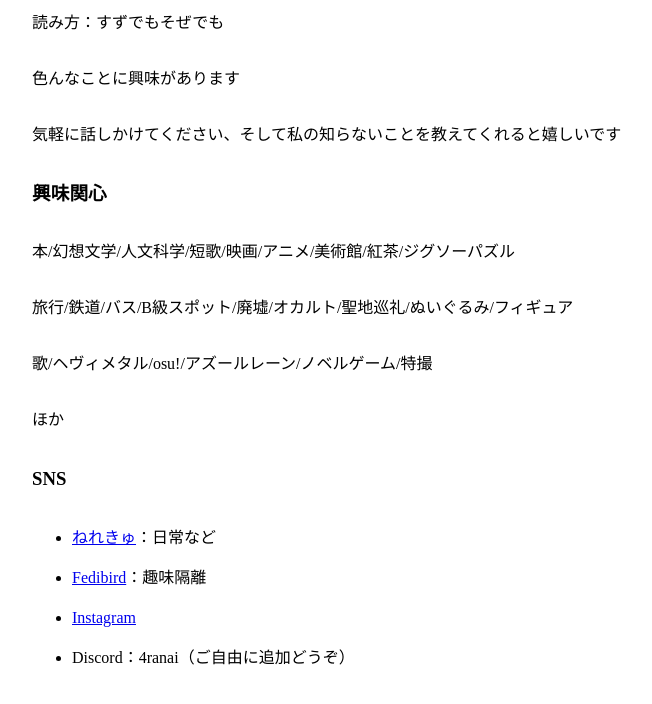
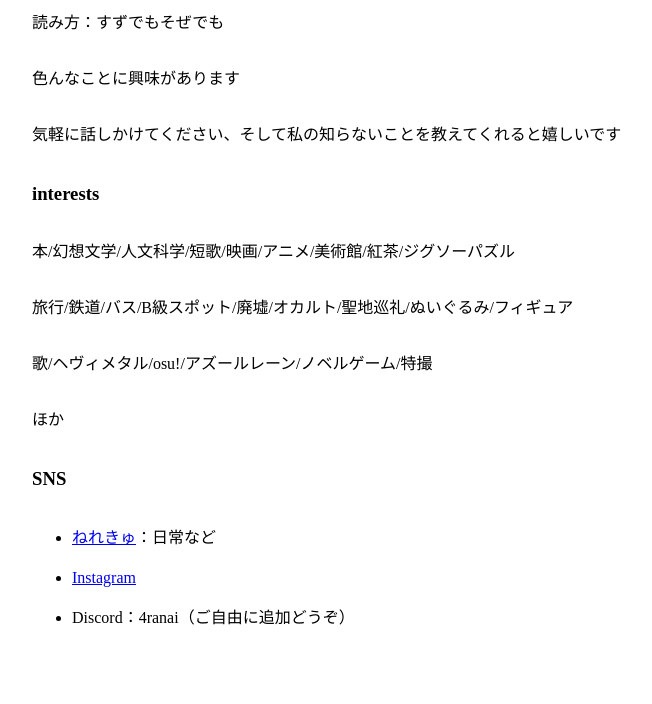
Before and after one commit to siranaiko/about-sz, a plain HTML site: page index.html in a window 1280 px wide. Shown: the part 212-916 px from the top of the page, without its empty margins (76-728 px from the left). Drawn offline with Linux system fonts and the light colour scheme.

Commit message:
Update index.html

```diff
--- a/index.html
+++ b/index.html
@@ -31,7 +31,7 @@
     <p>気軽に話しかけてください、そして私の知らないことを教えてくれると嬉しいです</p>
   </div>
 
-  <h3>興味関心</h3>
+  <h3>interests</h3>
 
   <div class=”hobby”>
     <p>本/幻想文学/人文科学/短歌/映画/アニメ/美術館/紅茶/ジグソーパズル</p>
@@ -44,7 +44,6 @@
     <h3>SNS</h3>
     <ul>
        <li><a href="https://mstdn.nere9.help/@siranai">ねれきゅ</a>：日常など</li>
-       <li><a href="https://fedibird.com/@siranai">Fedibird</a>：趣味隔離</li>
       <li><a href="https://www.instagram.com/siranai2/">Instagram</a></li>
       <li>Discord：4ranai（ご自由に追加どうぞ）</li>
     </ul>
```
